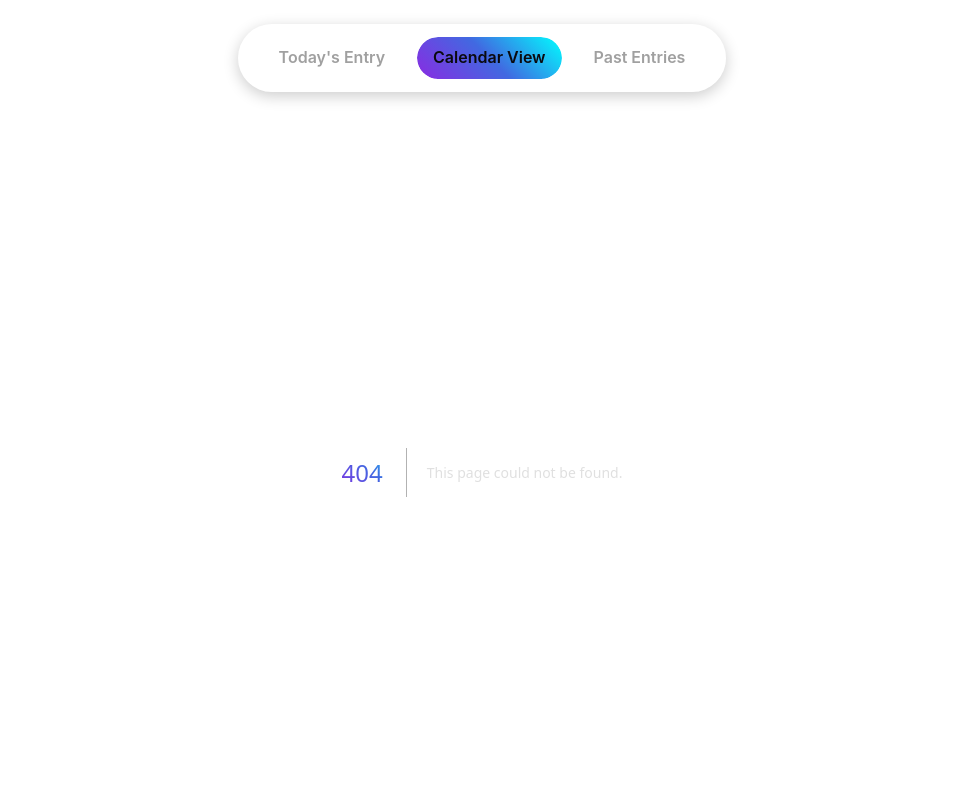
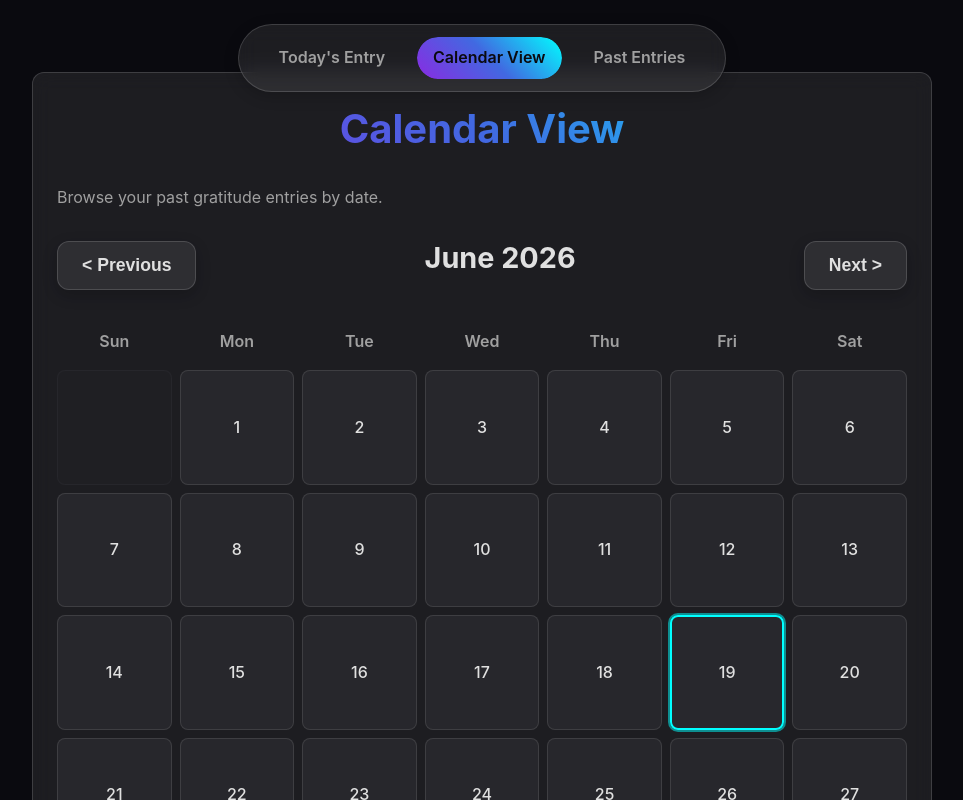
Before and after one commit to sahudevansh21/daily-gratitude-journal, a Next.js app: page /calendar in a window 1280 px wide. Before the commit this address had no page. Shown: the top 800 px of the page, without its empty margins (158-1121 px from the left). Built offline with nearby package versions, Linux system fonts and the light colour scheme.

Commit message:
Add app/calendar/page.js

```diff
--- /dev/null
+++ b/app/calendar/page.js
@@ -0,0 +1,118 @@
+"use client";
+
+import { useState, useEffect } from 'react';
+import Link from 'next/link';
+
+function getGratitudeEntries() {
+  if (typeof window !== 'undefined') {
+    const entries = localStorage.getItem('gratitudeEntries');
+    return entries ? JSON.parse(entries) : {};
+  }
+  return {};
+}
+
+function formatDate(date) {
+  return date.toISOString().slice(0, 10); // YYYY-MM-DD
+}
+
+export default function CalendarViewPage() {
+  const [currentDate, setCurrentDate] = useState(new Date());
+  const [entries, setEntries] = useState({});
+  const [selectedDayEntry, setSelectedDayEntry] = useState(null);
+
+  useEffect(() => {
+    setEntries(getGratitudeEntries());
+  }, []);
+
+  const year = currentDate.getFullYear();
+  const month = currentDate.getMonth();
+  const todayFormatted = formatDate(new Date());
+
+  const firstDayOfMonth = new Date(year, month, 1);
+  const lastDayOfMonth = new Date(year, month + 1, 0);
+  const numDaysInMonth = lastDayOfMonth.getDate();
+  const startDayOfWeek = firstDayOfMonth.getDay(); // 0 for Sunday, 1 for Monday
+
+  const days = [];
+  // Add leading empty days
+  for (let i = 0; i < startDayOfWeek; i++) {
+    days.push(null);
+  }
+
+  // Add days of the month
+  for (let i = 1; i <= numDaysInMonth; i++) {
+    const dayDate = new Date(year, month, i);
+    days.push(dayDate);
+  }
+
+  const goToPreviousMonth = () => {
+    setCurrentDate(prev => new Date(prev.getFullYear(), prev.getMonth() - 1, 1));
+    setSelectedDayEntry(null);
+  };
+
+  const goToNextMonth = () => {
+    setCurrentDate(prev => new Date(prev.getFullYear(), prev.getMonth() + 1, 1));
+    setSelectedDayEntry(null);
+  };
+
+  const handleDayClick = (day) => {
+    if (day) {
+      const formattedDay = formatDate(day);
+      setSelectedDayEntry({ date: formattedDay, text: entries[formattedDay] || 'No entry for this day.' });
+    }
+  };
+
+  const monthNames = ["January", "February", "March", "April", "May", "June",
+    "July", "August", "September", "October", "November", "December"
+  ];
+  const dayNames = ["Sun", "Mon", "Tue", "Wed", "Thu", "Fri", "Sat"];
+
+  return (
+    <div className="glass-card">
+      <h1>Calendar View</h1>
+      <p style={{ color: 'var(--text-muted)', marginBottom: '1.5rem' }}>
+        Browse your past gratitude entries by date.
+      </p>
+
+      <div className="calendar-header">
+        <button className="button-secondary" onClick={goToPreviousMonth}>&lt; Previous</button>
+        <h2>{monthNames[month]} {year}</h2>
+        <button className="button-secondary" onClick={goToNextMonth}>Next &gt;</button>
+      </div>
+
+      <div className="calendar-grid">
+        {dayNames.map(name => (
+          <div key={name} className="calendar-day-name">{name}</div>
+        ))}
+        {days.map((day, index) => {
+          const formattedDay = day ? formatDate(day) : null;
+          const hasEntry = formattedDay && entries[formattedDay];
+          const isCurrentDay = formattedDay === todayFormatted;
+          const dayClasses = [
+            'calendar-day',
+            !day ? 'inactive' : '',
+            hasEntry ? 'has-entry' : '',
+            isCurrentDay ? 'current-day' : ''
+          ].filter(Boolean).join(' ');
+
+          return (
+            <div
+              key={index}
+              className={dayClasses}
+              onClick={() => handleDayClick(day)}
+            >
+              {day ? day.getDate() : ''}
+            </div>
+          );
+        })}
+      </div>
+
+      {selectedDayEntry && (
+        <div className="calendar-entry-display glass-card" style={{ marginTop: '2rem' }}>
+          <h3>Entry for {selectedDayEntry.date}</h3>
+          <p className="entry-text">{selectedDayEntry.text}</p>
+        </div>
+      )}
+    </div>
+  );
+}
```
